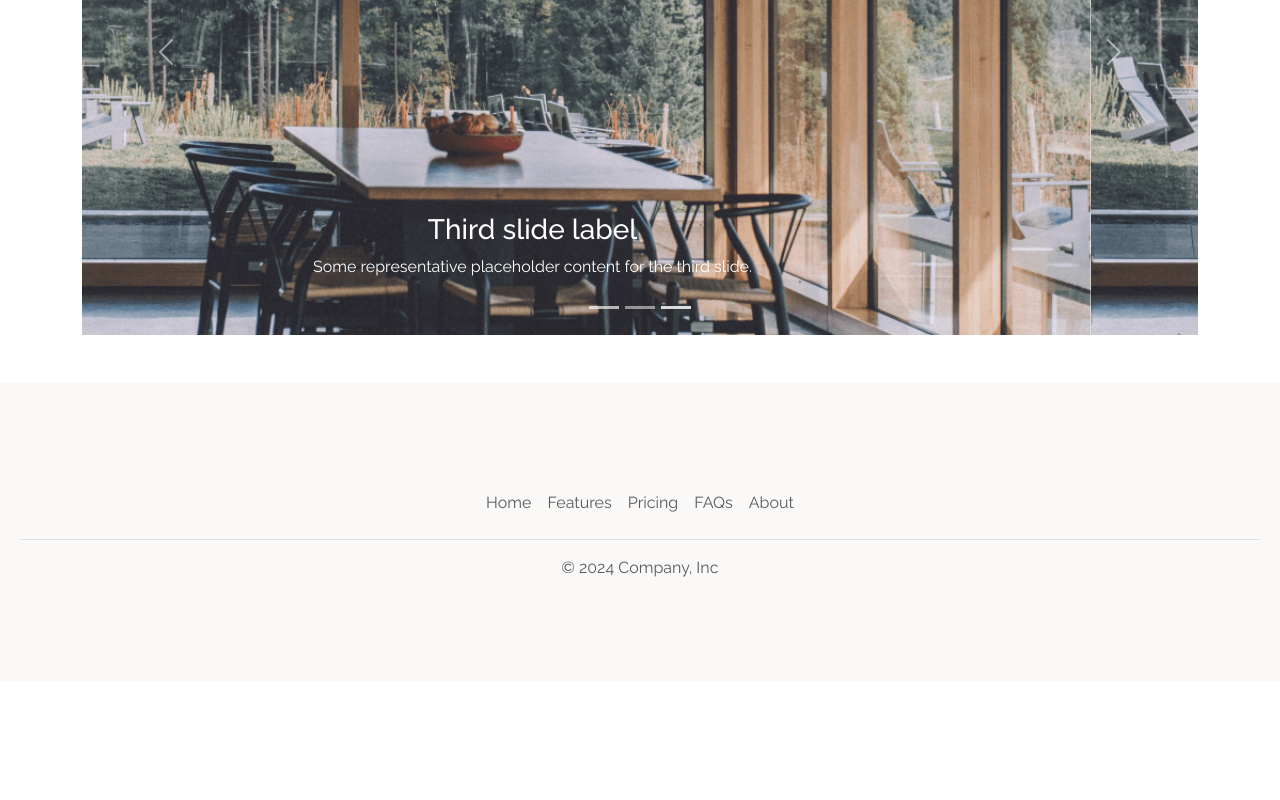
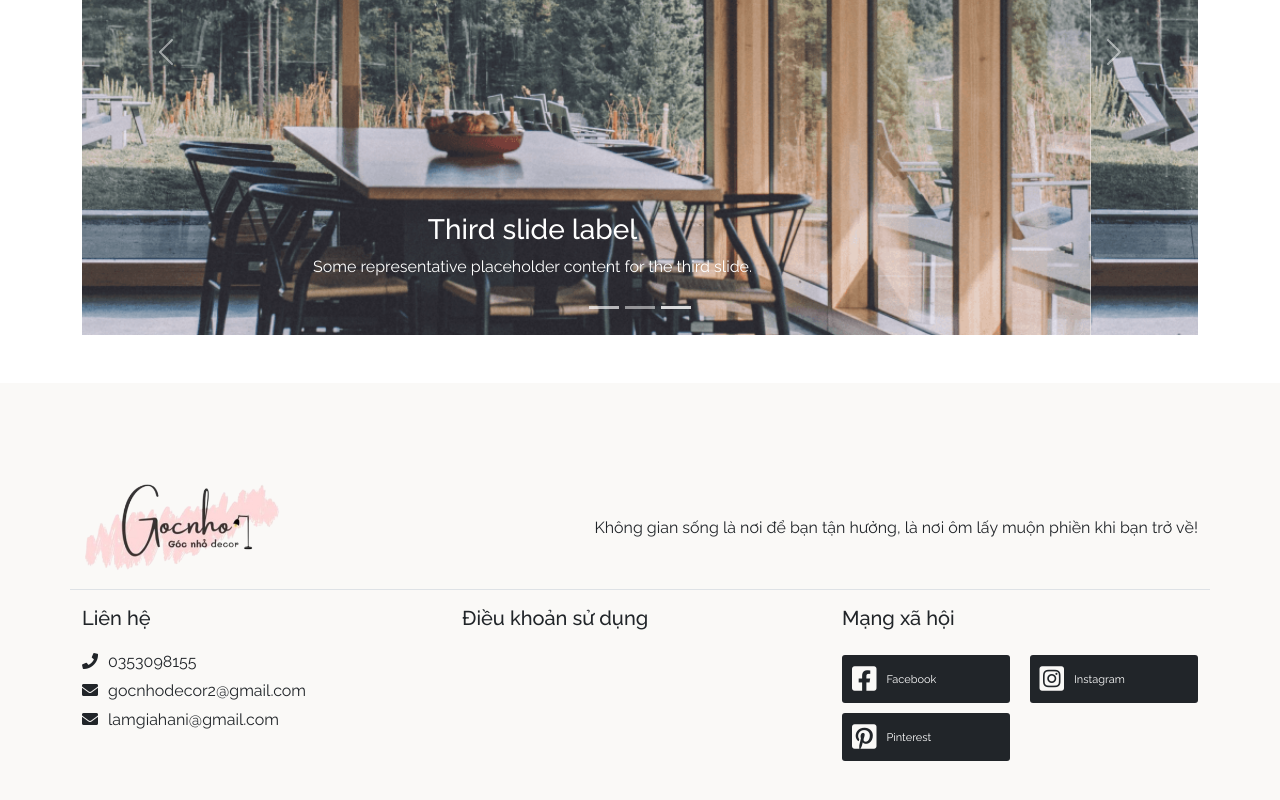
Before and after one commit to LamHaiMy/lamhaimy.github.io, a plain HTML site: page detail.html in a window 1280 px wide. Shown: the part 2311-3111 px from the top of the page. Before the commit the page ends 2992 px from the top, so only its background shows below. Drawn offline with nearby package versions, Linux system fonts and the light colour scheme.

Commit message:
update logo and footer

```diff
--- a/css/stylecommon.css
+++ b/css/stylecommon.css
@@ -242,3 +242,49 @@ li {
 .border-bottom-tab {
   border-bottom: 1px solid #ddd;
 }
+.social-class {
+  margin-left: 0 !important;
+  display: flex;
+  -ms-flex-wrap: wrap;
+  flex-wrap: wrap;
+  -webkit-box-pack: justify;
+  -ms-flex-pack: justify;
+  justify-content: space-between;
+  padding-left: 0;
+  font-size: 11px;
+  line-height: 1.2;
+  margin-bottom: 7px;
+}
+.footer-container .term-and-condition ul {
+  padding-left: 0px;
+  margin-top: 20px;
+}
+.footer-container .term-and-condition ul li {
+  margin: 5px 0px;
+  list-style-type: none;
+}
+.footer-container .term-and-condition ul li i {
+  padding-right: 10px;
+}
+.social-item {
+  width: 47.33%;
+}
+.social-item i {
+  font-size: 28px;
+  padding-right: 10px;
+  color: #faf9f7;
+}
+.social-item a {
+  text-decoration: none;
+  display: flex !important;
+  -webkit-box-align: center;
+  -ms-flex-align: center;
+  align-items: center;
+  padding: 10px 10px !important;
+  border-radius: 3px;
+  background: #212529;
+}
+.social-item a span {
+  color: #fff;
+  cursor: pointer;
+}
--- a/detail.html
+++ b/detail.html
@@ -119,15 +119,53 @@
     </div>
   </div>
   <div class="site-container ">
-    <footer class="py-3 my-4">
-      <ul class="nav justify-content-center border-bottom pb-3 mb-3">
-        <li class="nav-item"><a href="detail.html" class="nav-link px-2 text-body-secondary">Home</a></li>
-        <li class="nav-item"><a href="detail.html" class="nav-link px-2 text-body-secondary">Features</a></li>
-        <li class="nav-item"><a href="detail.html" class="nav-link px-2 text-body-secondary">Pricing</a></li>
-        <li class="nav-item"><a href="detail.html" class="nav-link px-2 text-body-secondary">FAQs</a></li>
-        <li class="nav-item"><a href="detail.html" class="nav-link px-2 text-body-secondary">About</a></li>
-      </ul>
-      <p class="text-center text-body-secondary">© 2024 Company, Inc</p>
+    <footer class="py-3 my-4 footer-container">
+      <div class="container">
+        <div class="row justify-content-between border-bottom pb-3 mb-3 align-items-center">
+          <div class="col-4">
+            <img src="./images/logo-main.png" alt="" style="width: 200px; cursor: pointer;">
+          </div>
+          <div class="col-8" style="text-align: right;">
+            <div>Không gian sống là nơi để bạn tận hưởng, là nơi ôm lấy muộn phiền khi bạn trở về!</div>
+          </div>
+        </div>
+        <div class="row justify-content-between term-and-condition">
+          <div class="col-4">
+            <h5>Liên hệ</h5>
+              <ul>
+                <li><i class="fas fa-phone"></i><span>0353098155</span></li>
+                <li><i class="fas fa-envelope"></i><span>gocnhodecor2@gmail.com</span></li>
+                <li><i class="fas fa-envelope"></i><span>lamgiahani@gmail.com</span></li>
+              </ul>
+          </div>
+          <div class="col-4">
+            <h5>Điều khoản sử dụng</h5>
+              <!-- <ul>
+                <li><i class="fas fa-phone"></i><span>0353098155</span></li>
+                <li><i class="fas fa-envelope"></i><span>sssssss@gmail.com</span></li>
+                <li><i class="fas fa-envelope"></i><span>111111@gmail.com</span></li>
+              </ul> -->
+          </div>
+          <div class="col-4">
+            <h5>Mạng xã hội</h5>
+              <ul class="social-class">
+                <li class="social-item">
+                  <a href=""><i class="fab fa-facebook-square"></i><span>Facebook</span></a>
+                </li>
+                <li class="social-item">
+                  <a href="">
+                    <i class="fab fa-instagram-square"></i><span>Instagram</span>
+                  </a>
+                </li>
+                <li class="social-item">
+                  <a href="">
+                    <i class="fab fa-pinterest-square"></i><span>Pinterest</span>
+                  </a>
+                </li>
+              </ul>
+          </div>
+        </div>
+      </div>
     </footer>
   </div>
   <script src="https://cdnjs.cloudflare.com/ajax/libs/jquery/3.3.1/jquery.min.js"></script>
```
Also changed, not shown: index.html (+51 -14 lines), images/logo-main.png (added), images/logo.png.
